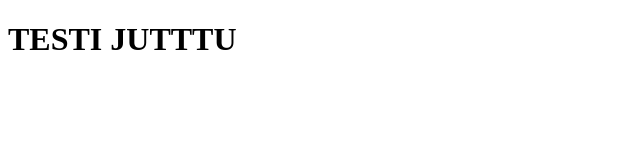
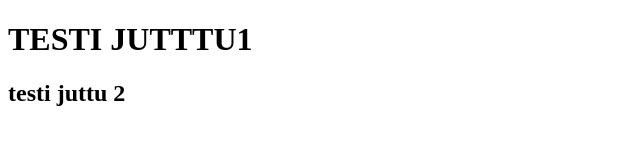
Before and after one commit to nikoahlgren/nikonsivut, a plain HTML site: page index.html in a window 1280 px wide. Shown: the whole page, without its empty margins (0-640 px from the left). Drawn offline with Linux system fonts and the light colour scheme.

Commit message:
lisätty h2

```diff
--- a/index.html
+++ b/index.html
@@ -12,7 +12,8 @@
   <body>
 
     <main>
-        <h1>TESTI JUTTTU</h1>
+        <h1>TESTI JUTTTU1</h1>
+        <h2> testi juttu 2</h2>
     </main>
 
   </body>
```
